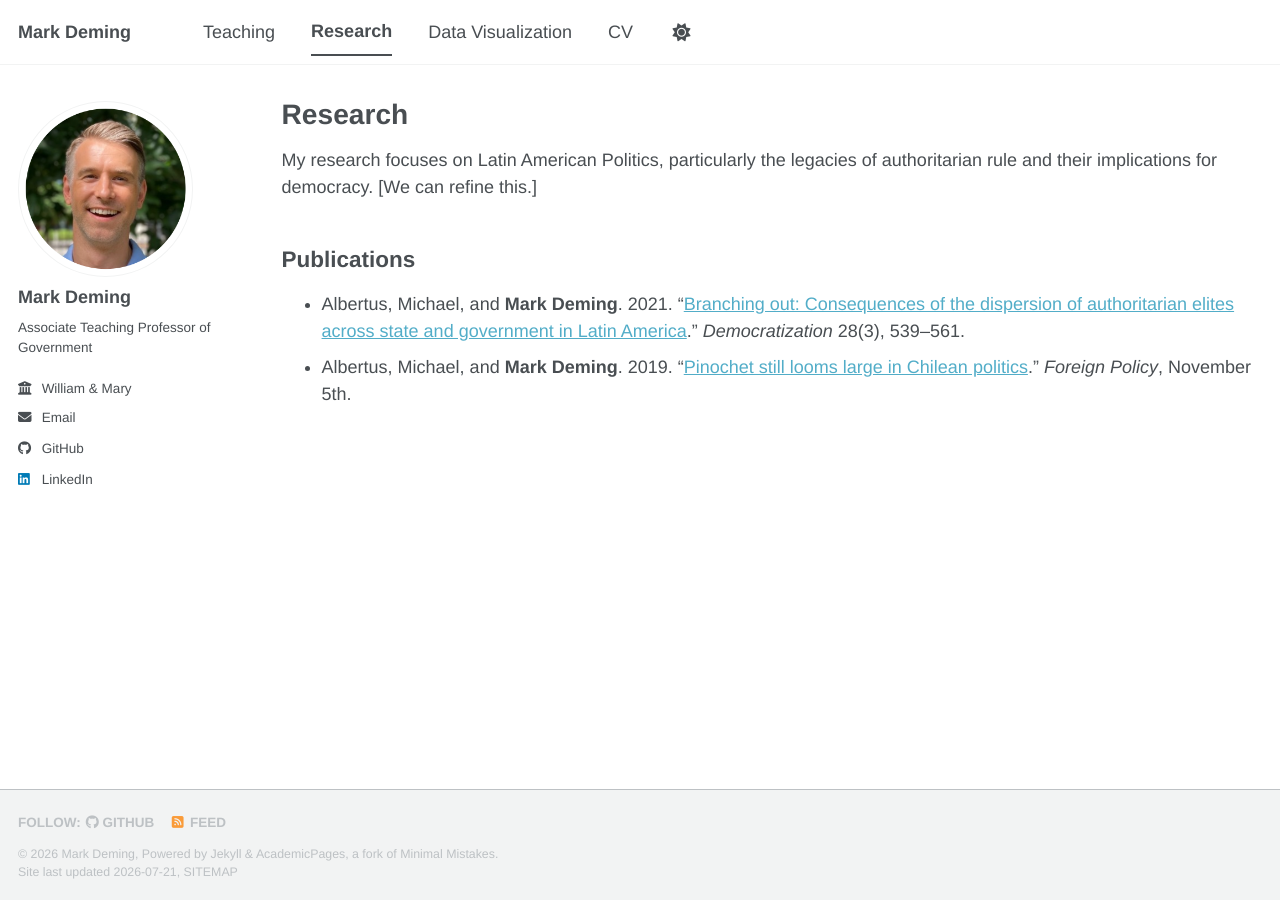
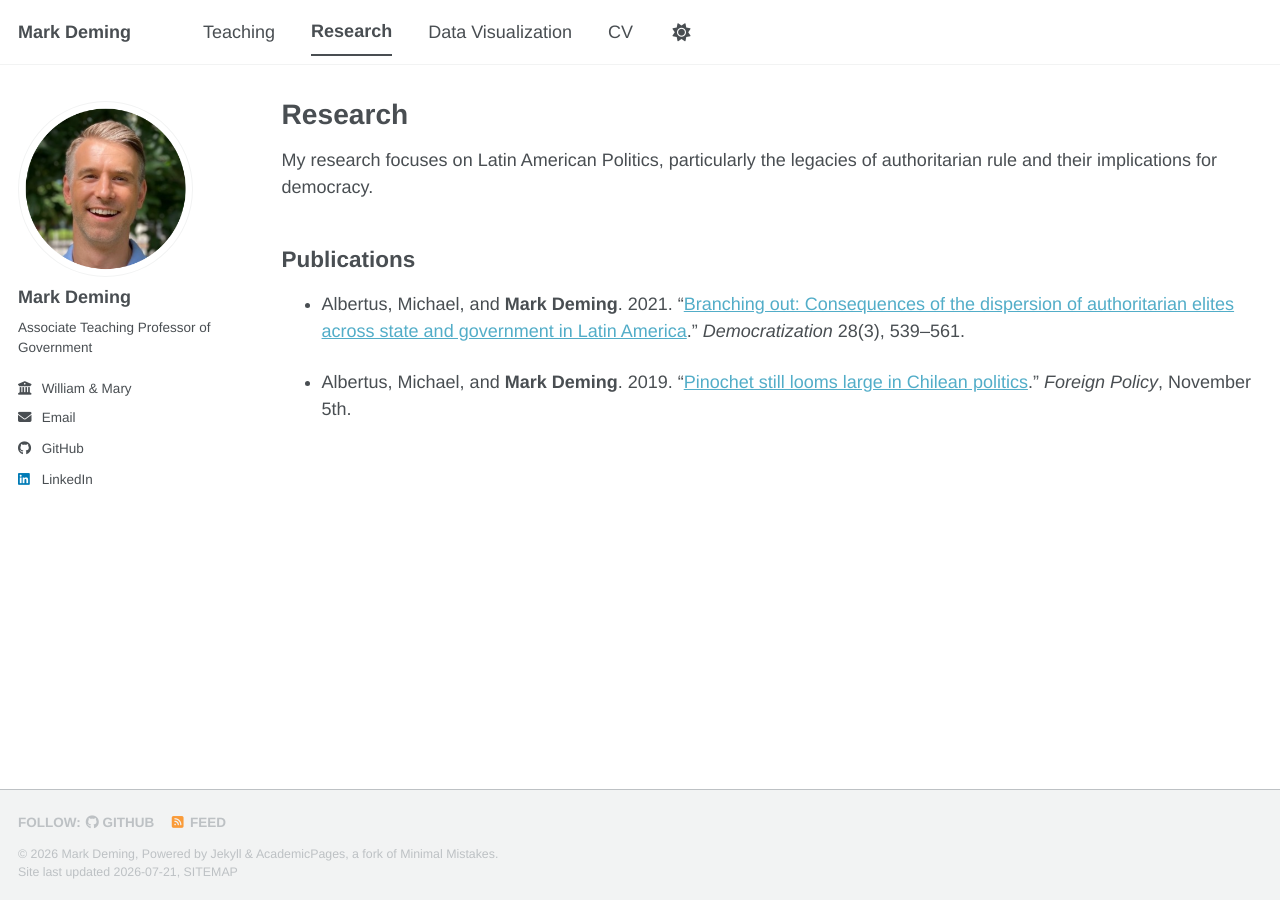
Before and after one commit to jmdeming/jmdeming.github.io, a Jekyll site: the page built from _pages/research.md, in a window 1280 px wide. Built offline with Jekyll 4.4.1, drawn with Linux system fonts in a browser that asks for light colours; a style sheet for code colours, icons or effects is not loaded.

Commit message:
Refine research focus statement in research.md
Removed a comment about refining the research focus statement.

```diff
--- a/_pages/research.md
+++ b/_pages/research.md
@@ -5,9 +5,10 @@ permalink: /research/
 author_profile: true
 ---
 
-My research focuses on Latin American Politics, particularly the legacies of authoritarian rule and their implications for democracy. [We can refine this.]
+My research focuses on Latin American Politics, particularly the legacies of authoritarian rule and their implications for democracy.
 
 ## Publications
 
 - Albertus, Michael, and **Mark Deming**. 2021. "[Branching out: Consequences of the dispersion of authoritarian elites across state and government in Latin America](https://doi.org/10.1080/13510347.2020.1841751)." *Democratization* 28(3), 539–561.
+
 - Albertus, Michael, and **Mark Deming**. 2019. "[Pinochet still looms large in Chilean politics](https://foreignpolicy.com/2019/11/05/chile-ongoing-protests-pinochet-dictatorship-looms-large/)." *Foreign Policy*, November 5th.
```
